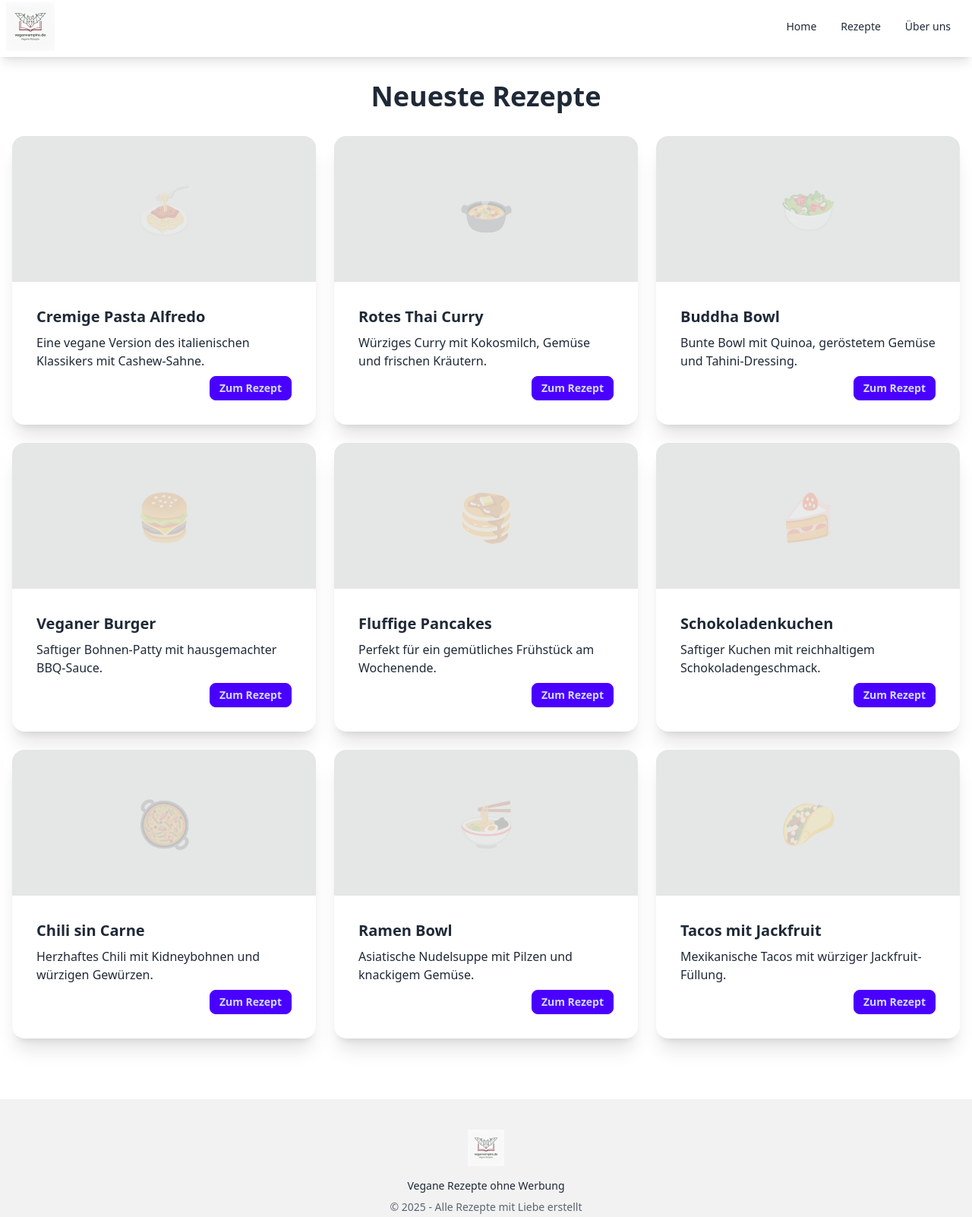
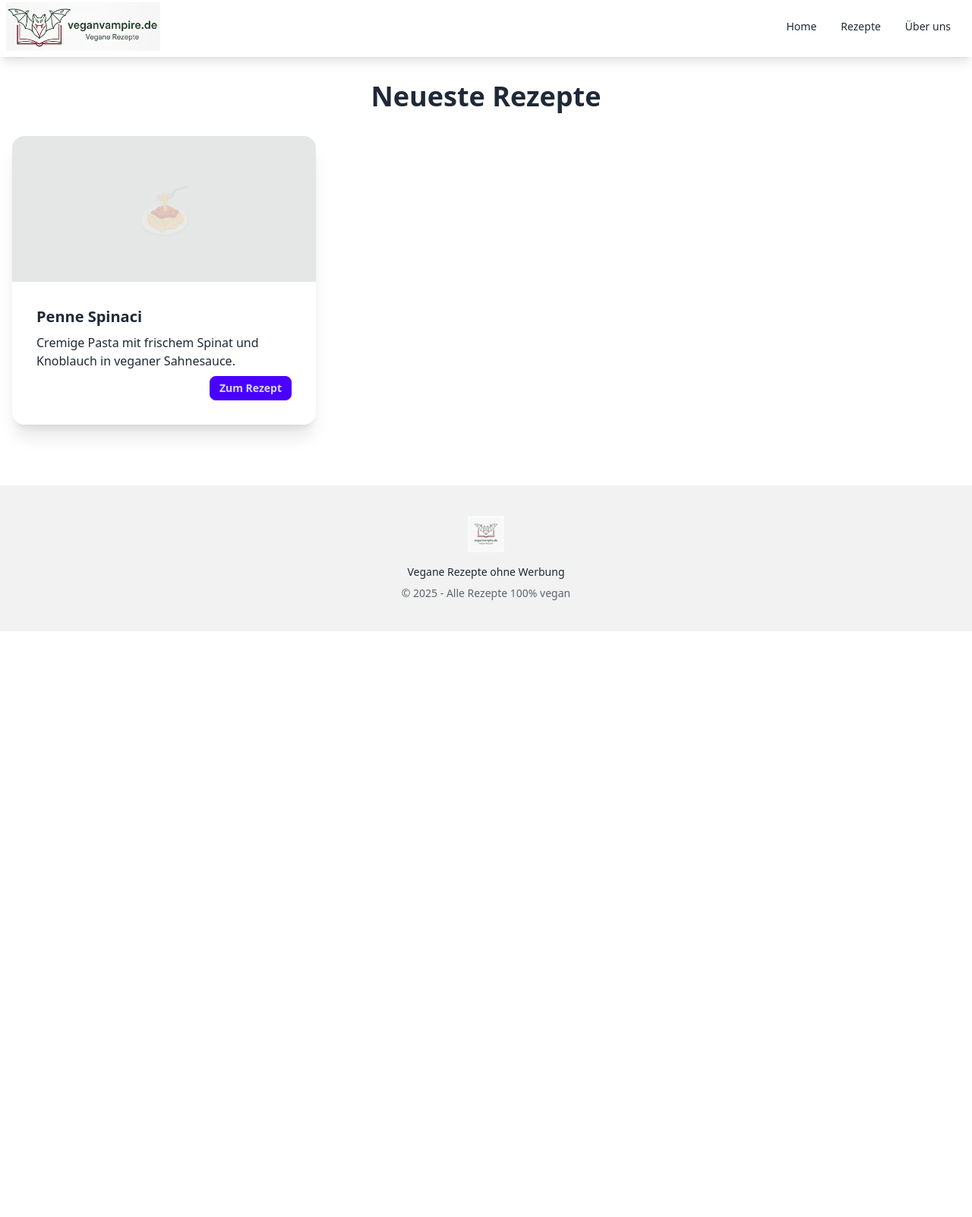
Before and after one commit to tisto/veganvampire.de, a plain HTML site: page index.html in a window 1280 px wide. Shown: the part 5-1607 px from the top of the page at 76% size. After the commit the page ends 836 px from the top, so only its background shows below. Drawn offline with nearby package versions, Linux system fonts and the light colour scheme.

Commit message:
Add Penne Spinaci

```diff
--- a/index.html
+++ b/index.html
@@ -19,7 +19,7 @@
         <div class="container mx-auto">
             <div class="flex-1">
                 <a href="/" class="flex items-center gap-2">
-                    <img src="assets/images/logo.png" alt="Vegan Vampire Logo" class="h-16 w-auto">
+                    <img src="assets/images/logo-landscape.png" alt="Vegan Vampire Logo" class="h-16 w-auto">
                 </a>
             </div>
             <div class="flex-none">
@@ -36,10 +36,10 @@
     <main class="flex-grow container mx-auto px-4 py-8">
         <h1 class="text-4xl font-bold mb-8 text-center">Neueste Rezepte</h1>
 
-        <!-- Recipe Grid (3x3) -->
+        <!-- Recipe Grid -->
         <div class="grid grid-cols-1 md:grid-cols-2 lg:grid-cols-3 gap-6">
 
-            <!-- Recipe Card 1 -->
+            <!-- Recipe Card: Penne Spinaci -->
             <div class="card bg-base-100 shadow-xl">
                 <figure class="h-48 bg-base-300">
                     <div class="flex items-center justify-center h-full text-base-content/20">
@@ -47,138 +47,10 @@
                     </div>
                 </figure>
                 <div class="card-body">
-                    <h2 class="card-title">Cremige Pasta Alfredo</h2>
-                    <p>Eine vegane Version des italienischen Klassikers mit Cashew-Sahne.</p>
+                    <h2 class="card-title">Penne Spinaci</h2>
+                    <p>Cremige Pasta mit frischem Spinat und Knoblauch in veganer Sahnesauce.</p>
                     <div class="card-actions justify-end">
-                        <button class="btn btn-primary btn-sm">Zum Rezept</button>
-                    </div>
-                </div>
-            </div>
-
-            <!-- Recipe Card 2 -->
-            <div class="card bg-base-100 shadow-xl">
-                <figure class="h-48 bg-base-300">
-                    <div class="flex items-center justify-center h-full text-base-content/20">
-                        <span class="text-6xl">🍲</span>
-                    </div>
-                </figure>
-                <div class="card-body">
-                    <h2 class="card-title">Rotes Thai Curry</h2>
-                    <p>Würziges Curry mit Kokosmilch, Gemüse und frischen Kräutern.</p>
-                    <div class="card-actions justify-end">
-                        <button class="btn btn-primary btn-sm">Zum Rezept</button>
-                    </div>
-                </div>
-            </div>
-
-            <!-- Recipe Card 3 -->
-            <div class="card bg-base-100 shadow-xl">
-                <figure class="h-48 bg-base-300">
-                    <div class="flex items-center justify-center h-full text-base-content/20">
-                        <span class="text-6xl">🥗</span>
-                    </div>
-                </figure>
-                <div class="card-body">
-                    <h2 class="card-title">Buddha Bowl</h2>
-                    <p>Bunte Bowl mit Quinoa, geröstetem Gemüse und Tahini-Dressing.</p>
-                    <div class="card-actions justify-end">
-                        <button class="btn btn-primary btn-sm">Zum Rezept</button>
-                    </div>
-                </div>
-            </div>
-
-            <!-- Recipe Card 4 -->
-            <div class="card bg-base-100 shadow-xl">
-                <figure class="h-48 bg-base-300">
-                    <div class="flex items-center justify-center h-full text-base-content/20">
-                        <span class="text-6xl">🍔</span>
-                    </div>
-                </figure>
-                <div class="card-body">
-                    <h2 class="card-title">Veganer Burger</h2>
-                    <p>Saftiger Bohnen-Patty mit hausgemachter BBQ-Sauce.</p>
-                    <div class="card-actions justify-end">
-                        <button class="btn btn-primary btn-sm">Zum Rezept</button>
-                    </div>
-                </div>
-            </div>
-
-            <!-- Recipe Card 5 -->
-            <div class="card bg-base-100 shadow-xl">
-                <figure class="h-48 bg-base-300">
-                    <div class="flex items-center justify-center h-full text-base-content/20">
-                        <span class="text-6xl">🥞</span>
-                    </div>
-                </figure>
-                <div class="card-body">
-                    <h2 class="card-title">Fluffige Pancakes</h2>
-                    <p>Perfekt für ein gemütliches Frühstück am Wochenende.</p>
-                    <div class="card-actions justify-end">
-                        <button class="btn btn-primary btn-sm">Zum Rezept</button>
-                    </div>
-                </div>
-            </div>
-
-            <!-- Recipe Card 6 -->
-            <div class="card bg-base-100 shadow-xl">
-                <figure class="h-48 bg-base-300">
-                    <div class="flex items-center justify-center h-full text-base-content/20">
-                        <span class="text-6xl">🍰</span>
-                    </div>
-                </figure>
-                <div class="card-body">
-                    <h2 class="card-title">Schokoladenkuchen</h2>
-                    <p>Saftiger Kuchen mit reichhaltigem Schokoladengeschmack.</p>
-                    <div class="card-actions justify-end">
-                        <button class="btn btn-primary btn-sm">Zum Rezept</button>
-                    </div>
-                </div>
-            </div>
-
-            <!-- Recipe Card 7 -->
-            <div class="card bg-base-100 shadow-xl">
-                <figure class="h-48 bg-base-300">
-                    <div class="flex items-center justify-center h-full text-base-content/20">
-                        <span class="text-6xl">🥘</span>
-                    </div>
-                </figure>
-                <div class="card-body">
-                    <h2 class="card-title">Chili sin Carne</h2>
-                    <p>Herzhaftes Chili mit Kidneybohnen und würzigen Gewürzen.</p>
-                    <div class="card-actions justify-end">
-                        <button class="btn btn-primary btn-sm">Zum Rezept</button>
-                    </div>
-                </div>
-            </div>
-
-            <!-- Recipe Card 8 -->
-            <div class="card bg-base-100 shadow-xl">
-                <figure class="h-48 bg-base-300">
-                    <div class="flex items-center justify-center h-full text-base-content/20">
-                        <span class="text-6xl">🍜</span>
-                    </div>
-                </figure>
-                <div class="card-body">
-                    <h2 class="card-title">Ramen Bowl</h2>
-                    <p>Asiatische Nudelsuppe mit Pilzen und knackigem Gemüse.</p>
-                    <div class="card-actions justify-end">
-                        <button class="btn btn-primary btn-sm">Zum Rezept</button>
-                    </div>
-                </div>
-            </div>
-
-            <!-- Recipe Card 9 -->
-            <div class="card bg-base-100 shadow-xl">
-                <figure class="h-48 bg-base-300">
-                    <div class="flex items-center justify-center h-full text-base-content/20">
-                        <span class="text-6xl">🌮</span>
-                    </div>
-                </figure>
-                <div class="card-body">
-                    <h2 class="card-title">Tacos mit Jackfruit</h2>
-                    <p>Mexikanische Tacos mit würziger Jackfruit-Füllung.</p>
-                    <div class="card-actions justify-end">
-                        <button class="btn btn-primary btn-sm">Zum Rezept</button>
+                        <a href="penne-spinaci.html" class="btn btn-primary btn-sm">Zum Rezept</a>
                     </div>
                 </div>
             </div>
@@ -191,7 +63,7 @@
         <aside>
             <img src="assets/images/logo.png" alt="Vegan Vampire Logo" class="h-12 w-auto mb-2">
             <p>Vegane Rezepte ohne Werbung</p>
-            <p class="text-sm opacity-70">© 2025 - Alle Rezepte mit Liebe erstellt</p>
+            <p class="text-sm opacity-70">© 2025 - Alle Rezepte 100% vegan</p>
         </aside>
     </footer>
 
```
Also changed, not shown: penne-spinaci.html (added, +161 -0 lines), assets/images/logo-landscape.png (added), 2 other files.
